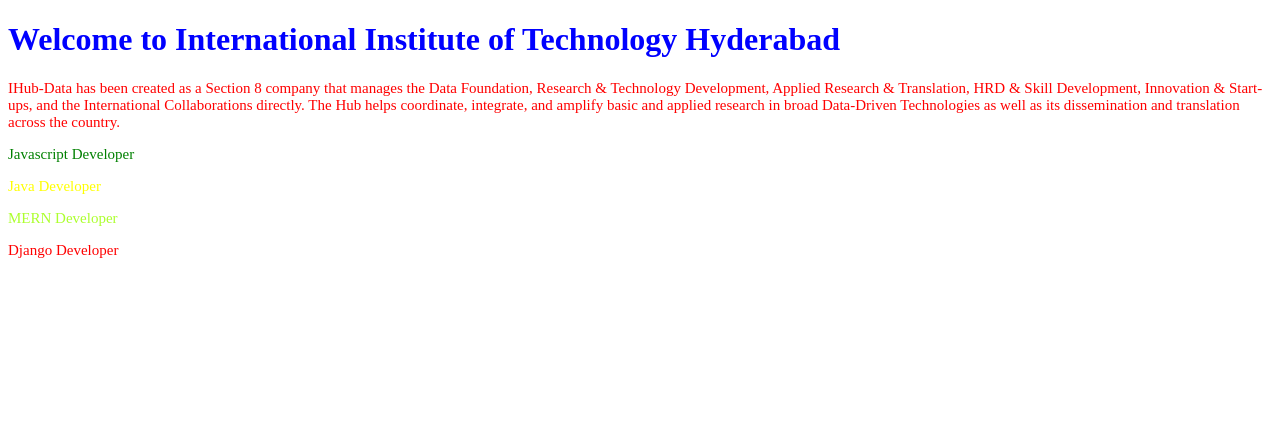
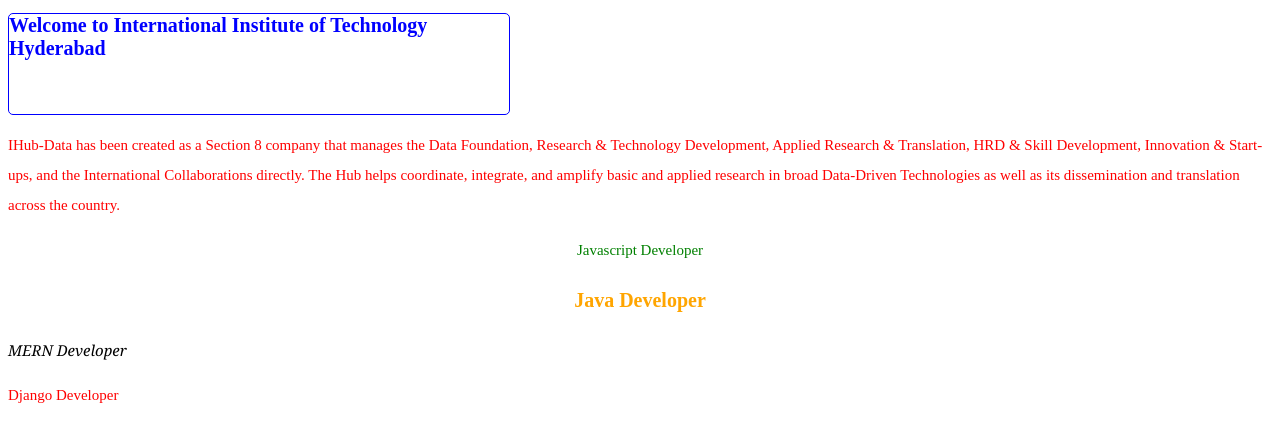
Before and after one commit to abhishekshah5486/CSS-Tutorials, a plain HTML site: page index.html in a window 1280 px wide. Drawn offline with Linux system fonts and the light colour scheme.

Commit message:
Display Block Property

```diff
--- /dev/null
+++ b/Display Property/styles.css
@@ -0,0 +1,20 @@
+body {
+    height: 100vh;
+    width: 100vw;
+}
+
+* {
+    margin: 0;
+    padding: 0;
+    box-sizing: border-box;
+}
+div {
+    border: 1px solid red;
+    height: 100px;
+    width: 200px;
+    padding: 20px;
+}
+
+.box {
+
+}
--- a/index.html
+++ b/index.html
@@ -9,32 +9,52 @@
         /* Internal CSS */
         h1 {
             /* color: red !important; */
-            color: red;
+            color: black;
+            /* border-style: solid;
+            border-color: red; */
+            /* border-width: 2px; */
+            /* border-radius: 10px;
+             */
+            border: solid blue 1px;
+            border-radius: 5px;
+            background-color: rgba(218, 88, 88, 0);
+            color: blue;
+            font-size: 20px;
+            width: 500px;
+            height: 100px;
         }
         p {
             color: red;
             font-size: 15px;
+            line-height: 30px;
         }
         #js {
             color: green;
         }
         #java {
-            color: yellow;
+            color: orange;
+            font-size: 20px;
+            font-weight: 900;
         }
         #mern {
-            color: greenyellow;
+            color: black;
+            font-style: italic;
+            font-family: Cambria, Cochin, Georgia, Times, 'Times New Roman', serif;
+        }
+        p.dev {
+            text-align: center;
         }
     </style>
 </head>
 <body>
-    <h1 style="color: blue;">Welcome to International Institute of Technology Hyderabad</h1>
+    <h1>Welcome to International Institute of Technology Hyderabad</h1>
     <!-- Inline CSS  -->
     <p>IHub-Data has been created as a Section 8 company that manages the Data Foundation, Research & Technology Development, Applied Research & Translation, HRD & Skill Development, Innovation & Start-ups, and the International Collaborations directly.
 
         The Hub helps coordinate, integrate, and amplify basic and applied research in broad Data-Driven Technologies as well as its dissemination and translation across the country.</p>
 
-    <p id="js">Javascript Developer</p>
-    <p id="java">Java Developer</p>
+    <p id="js" class="dev">Javascript Developer</p>
+    <p id="java" class="dev">Java Developer</p>
     <p id="mern">MERN Developer</p>
     <p id="django">Django Developer</p>
 </body>
```
Also changed, not shown: Box Model/index.html (added, +26 -0 lines), Display Property/index.html (added, +15 -0 lines).
